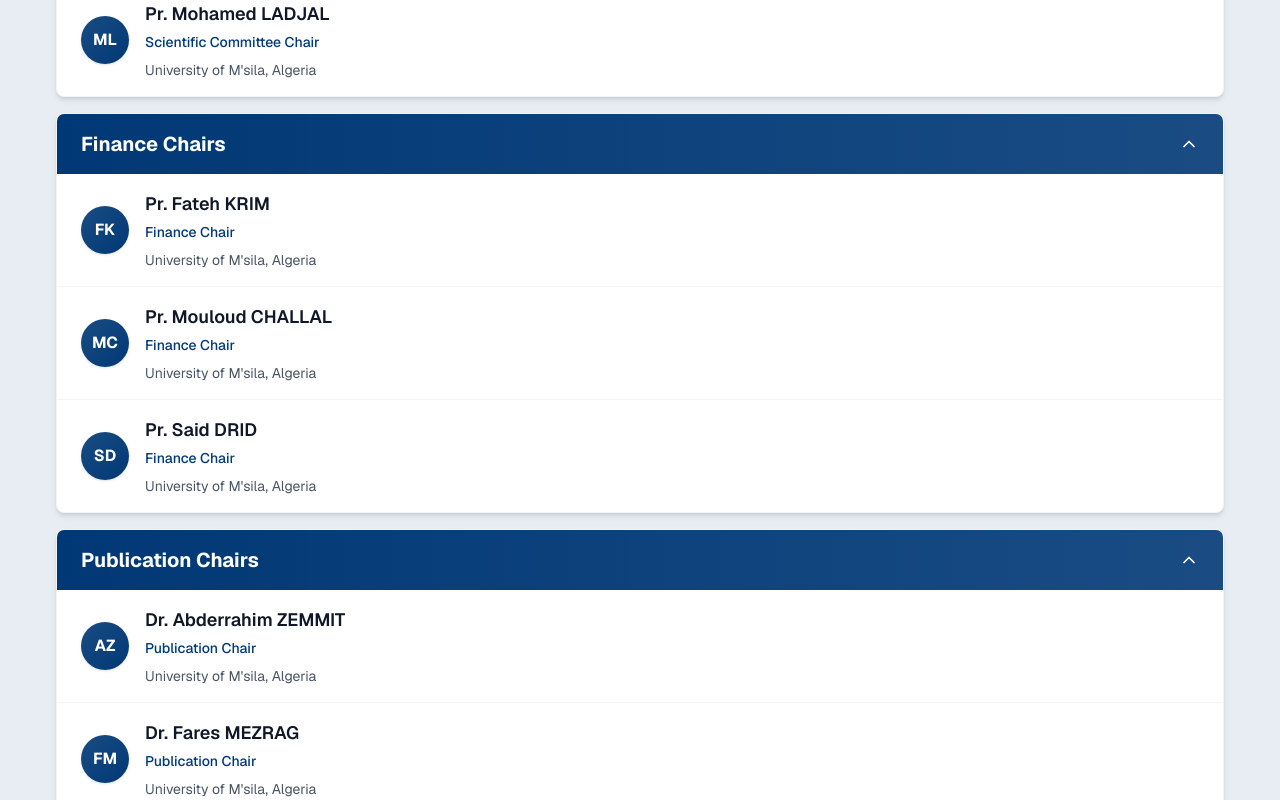
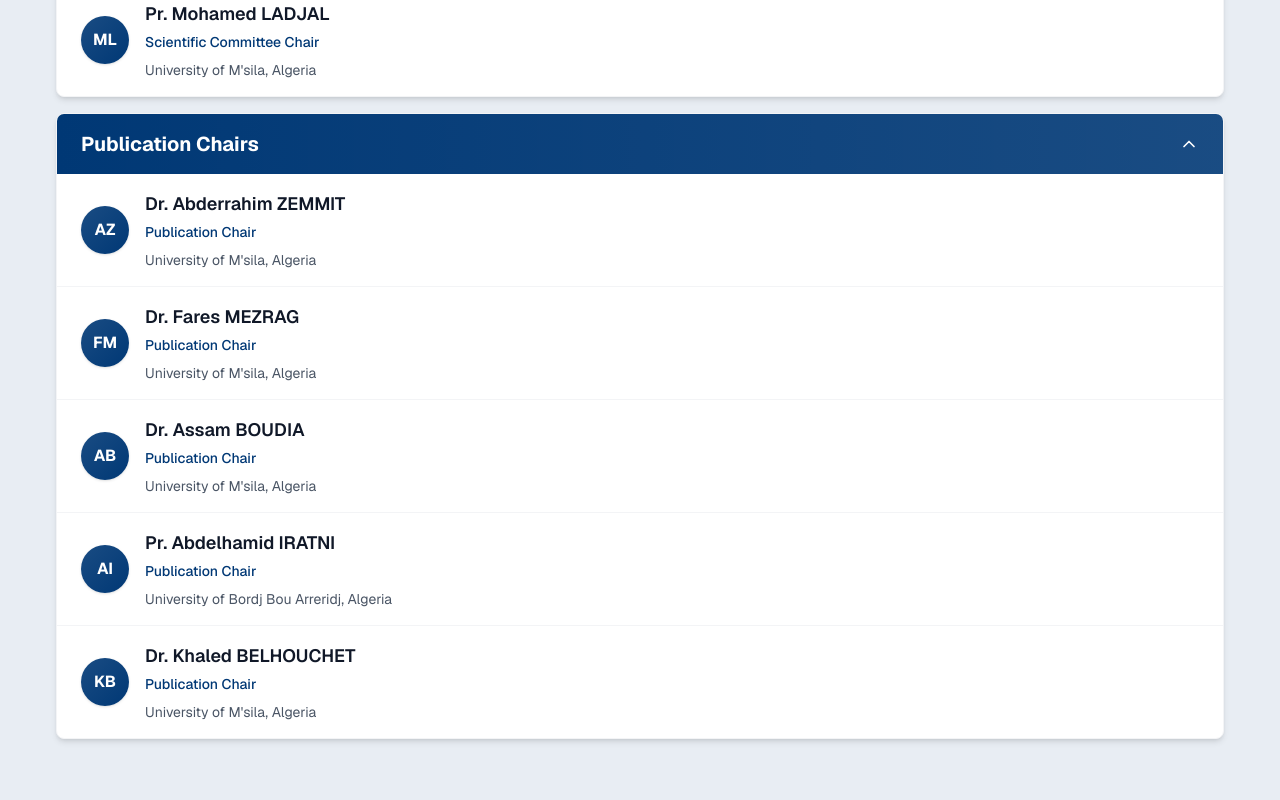
Before and after one commit to KarimBenn22/icateee, a Next.js app: page /committees in a window 1280 px wide. Shown: the part 1500-2300 px from the top of the page. Built offline with nearby package versions, Linux system fonts and the light colour scheme.

Commit message:
more updates

```diff
--- a/app/components/Footer.tsx
+++ b/app/components/Footer.tsx
@@ -13,9 +13,11 @@ export default function Footer() {
       <div className="grid grid-cols-2 gap-8 container mx-auto px-4 py-8">
         <div className="space-y-4">
           <h3 className="text-xl font-bold ">ICATEEE Conference 2025</h3>
+          <p id="contact">icateee2025@univ-msila.dz</p>
           <p className="text-slate-400 max-w-xs">
-            Join us for the premier conference on innovation and research in our
-            field.
+            Join us for the third edition of the ICATEEE Conference 25 to learn
+            more about innovation and research in the Advanced Technology in
+            Electronic and Electrical Engineering field.
           </p>
         </div>
         <div className="space-y-4">
@@ -34,7 +36,7 @@ export default function Footer() {
       </div>
       <div className="border-t border-foreground mt-12 p-8 text-center text-foreground w-full">
         <p className="text-center">
-          © {new Date().getFullYear()} Conference. All rights reserved.
+          © {new Date().getFullYear()} ICATEE25 Conference. All rights reserved.
         </p>
       </div>
     </footer>
--- a/app/components/Nav.tsx
+++ b/app/components/Nav.tsx
@@ -18,6 +18,7 @@ export default function Navbar() {
     { href: "/submission", label: "SUBMISSION" },
     { href: "/speakers", label: "SPEAKERS" },
     { href: "/CFP_ICATEEE2025_2.pdf", label: "CALL FOR PAPERS" },
+    { href: "#contact", label: "CONTACT"}
   ];
 
   return (
--- a/app/components/sections/chairs.json
+++ b/app/components/sections/chairs.json
@@ -74,29 +74,6 @@
       ]
     },
     {
-      "title": "Finance Chairs",
-      "members": [
-        {
-          "role": "Finance Chair",
-          "name": "Fateh KRIM",
-          "title": "Pr.",
-          "affiliation": "University of M'sila, Algeria"
-        },
-        {
-          "role": "Finance Chair",
-          "name": "Mouloud CHALLAL",
-          "title": "Pr.",
-          "affiliation": "University of M'sila, Algeria"
-        },
-        {
-          "role": "Finance Chair",
-          "name": "Said DRID",
-          "title": "Pr.",
-          "affiliation": "University of M'sila, Algeria"
-        }
-      ]
-    },
-    {
       "title": "Publication Chairs",
       "members": [
         {
@@ -116,6 +93,18 @@
           "name": "Assam BOUDIA",
           "title": "Dr.",
           "affiliation": "University of M'sila, Algeria"
+        },
+        {
+          "role": "Publication Chair",
+          "name": "Abdelhamid IRATNI",
+          "title": "Pr.",
+          "affiliation": "University of Bordj Bou Arreridj, Algeria"
+        },
+        {
+          "role": "Publication Chair",
+          "name": "Khaled BELHOUCHET",
+          "title": "Dr.",
+          "affiliation": "University of M'sila, Algeria"
         }
       ]
     }
```
